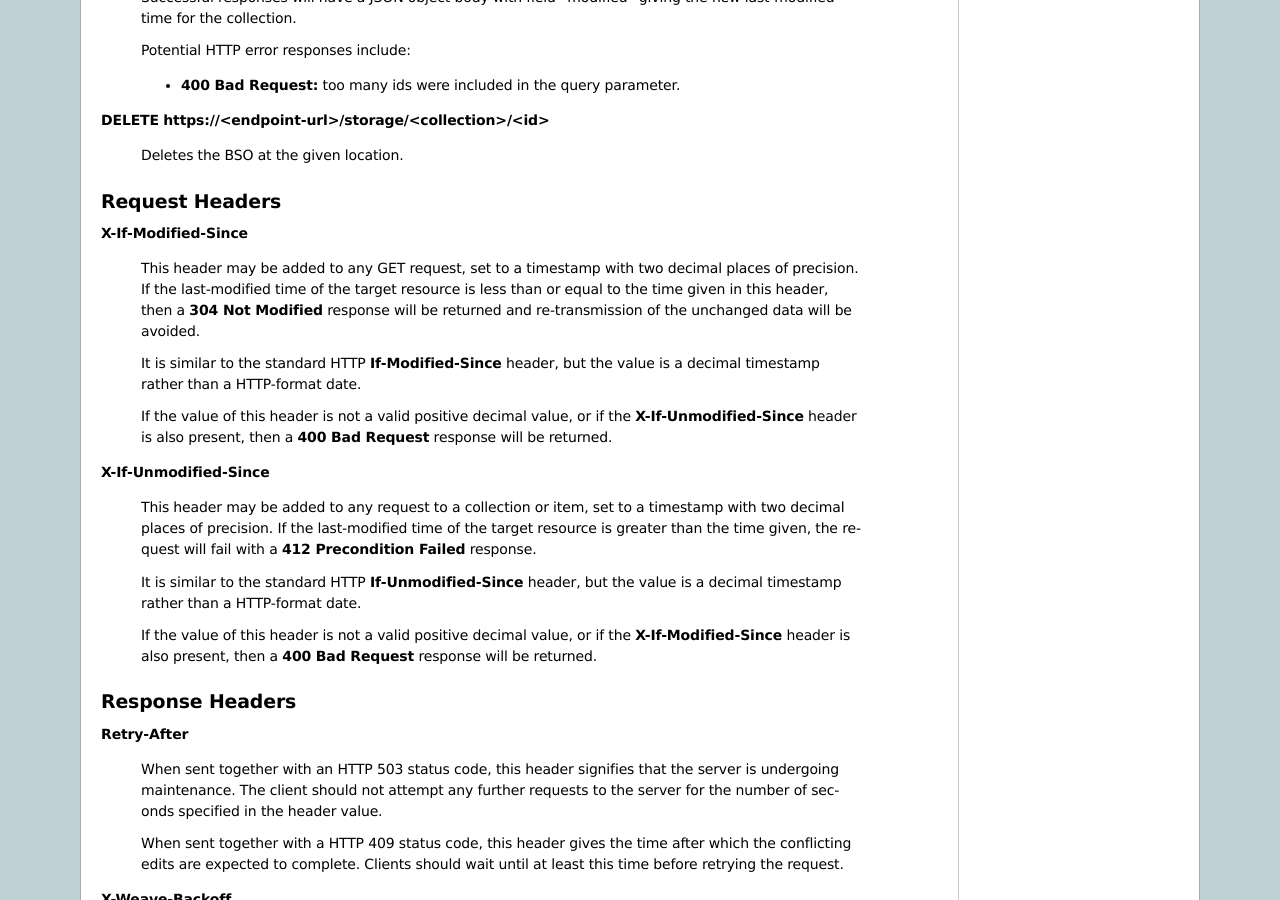
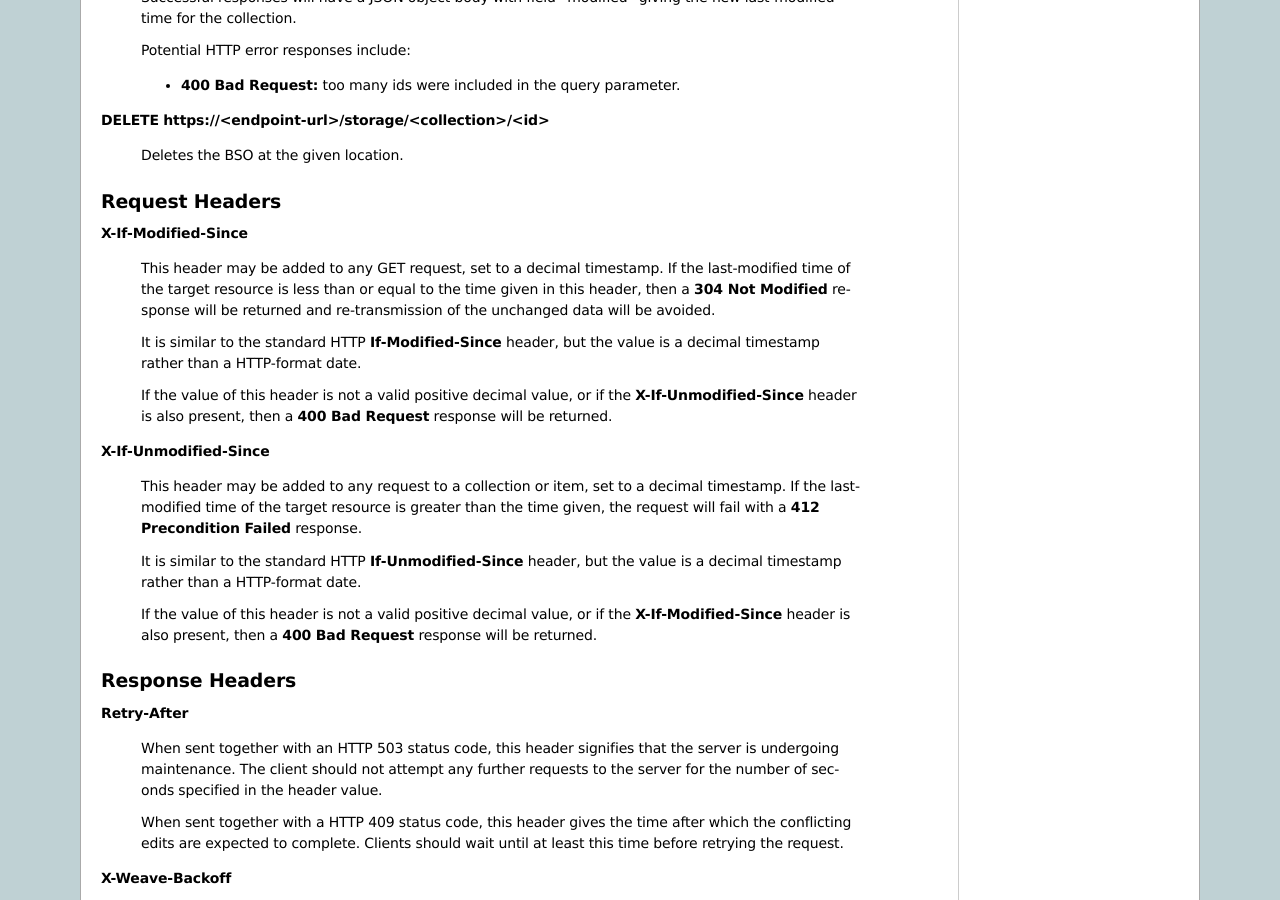
Before and after one commit to mozilla-services/docs, a Sphinx documentation site: the page built from source/storage/apis-1.2.rst, in a window 1280 px wide and 900 px high, scrolled down 5436 px. Built offline with Sphinx 7.4.7, drawn with Linux system fonts in a browser that asks for light colours; the version number could not be read and is left out.

Commit message:
X-If-[Un|M]odified-Since doesn't have to have 2 decimal places.

```diff
--- a/source/storage/apis-1.2.rst
+++ b/source/storage/apis-1.2.rst
@@ -391,11 +391,10 @@ Request Headers
 
 **X-If-Modified-Since**
 
-    This header may be added to any GET request, set to a timestamp with two
-    decimal places of precision. If the last-modified time of the target
-    resource is less than or equal to the time given in this header, then a
-    **304 Not Modified** response will be returned and re-transmission of
-    the unchanged data will be avoided.
+    This header may be added to any GET request, set to a decimal timestamp.
+    If the last-modified time of the target resource is less than or equal to
+    the time given in this header, then a **304 Not Modified** response will
+    be returned and re-transmission of the unchanged data will be avoided.
 
     It is similar to the standard HTTP **If-Modified-Since** header, but the
     value is a decimal timestamp rather than a HTTP-format date.
@@ -408,9 +407,9 @@ Request Headers
 **X-If-Unmodified-Since**
 
     This header may be added to any request to a collection or item, set to a
-    timestamp with two decimal places of precision.  If the last-modified time
-    of the target resource is greater than the time given, the request will fail
-    with a **412 Precondition Failed** response.
+    decimal timestamp.  If the last-modified time of the target resource is
+    greater than the time given, the request will fail with a
+    **412 Precondition Failed** response.
 
     It is similar to the standard HTTP **If-Unmodified-Since** header, but the
     value is a decimal timestamp rather than a HTTP-format date.
```
